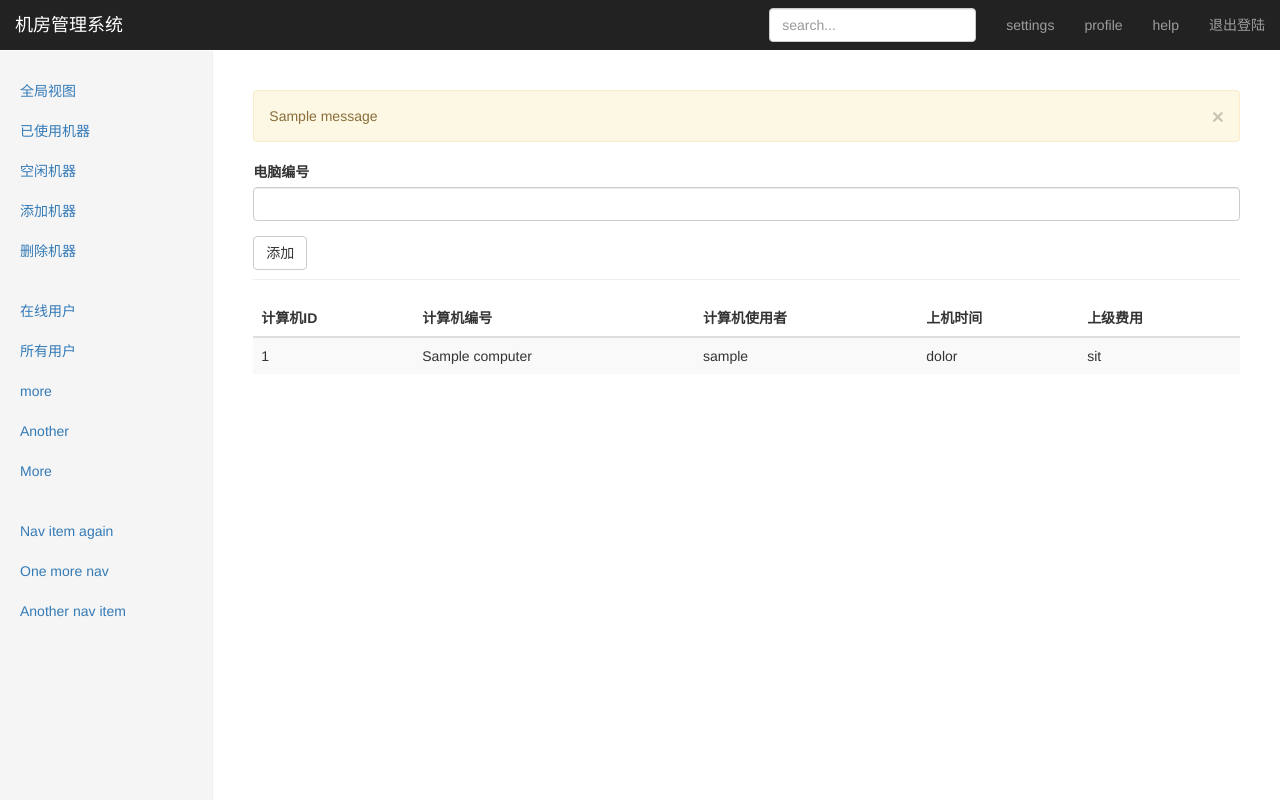
After one commit to mapan1984/crms, a Flask app: page /manage/add_computers in a window 1280 px wide. The commit adds this page. Run offline with Flask 2, Linux system fonts and the light colour scheme; a user stored in the database is signed in; tables that the repository leaves empty hold one stand-in row (values such as "Sample post"); one stand-in notice (Sample message) is shown; some libraries are stand-ins or nearby versions.

Commit message:
完成添加删除电脑中与数据库的交互

```diff
--- a/app/manage/views.py
+++ b/app/manage/views.py
@@ -1,5 +1,6 @@
 from flask import render_template, redirect, request, url_for, flash
 from flask.ext.login import login_user, logout_user, login_required
+from .. import db
 from . import manage
 from ..models import User, Computer
 from .forms import AddForm, DelForm
@@ -17,15 +18,38 @@ def free_computers():
     return render_template('manage/free_computers.html',
                            computer_list=Computer.query.all())
 
-@manage.route('/add_del_computers', methods=['GET', 'POST'])
-@login_required  # flask-login提供的修饰器，保护路由只能由登陆用户访问
-def add_del_computers():
+@manage.route('/add_computers', methods=['GET', 'POST'])
+@login_required
+def add_computers():
     add_form = AddForm()
+    if add_form.validate_on_submit():
+        computer = Computer.query.filter_by(name=add_form.name.data).first()
+        if computer == None:
+            c = Computer(name=add_form.name.data)
+            db.session.add(c)
+            flash('电脑已添加')
+        else:
+            flash('电脑已存在')
+        return redirect(url_for('manage.add_computers'))
+    return render_template('manage/add_computers.html',
+                           computer_list=Computer.query.all(),
+                           add_form=add_form)
+
+@manage.route('/del_computers', methods=['GET', 'POST'])
+@login_required
+def del_computers():
     del_form = DelForm()
-    return render_template('manage/add_del_computers.html',
+    if del_form.validate_on_submit():
+        computer = Computer.query.filter_by(name=del_form.name.data).first()
+        if computer != None:
+            db.session.delete(computer)
+            flash('电脑已删除')
+        else:
+            flash('电脑不存在')
+        return redirect(url_for('manage.del_computers'))
+    return render_template('manage/del_computers.html',
                            computer_list=Computer.query.all(),
-                           add_form=add_form, del_form=del_form)
-
+                           del_form=del_form)
 @manage.route('/logout')
 @login_required  # flask-login提供的修饰器，保护路由只能由登陆用户访问
 def logout():
--- a/app/templates/_layouts/default.html
+++ b/app/templates/_layouts/default.html
@@ -11,6 +11,8 @@
 <body style="position: relative; padding-top: 70px;">
   {% include '_includes/nav.html' %}
 
+  {% block content %}
+
     {% for message in get_flashed_messages() %}
     <div class="alert alert-warning">
       <button type="button" class="close" data-dismiss="alert">&times;</button>
@@ -18,7 +20,7 @@
     </div>
     {% endfor %}
 
-  {% block content %}{% endblock %}
+  {% endblock %}
 
   {% block js %}
     {% include '_includes/js.html' %}
--- a/app/templates/_layouts/manage_default.html
+++ b/app/templates/_layouts/manage_default.html
@@ -37,7 +37,8 @@
         <li ><a href="{{ url_for('main.manage_all_computers') }}">全局视图<span class="sr-only">(current)</span></a></li>
         <li><a href="{{ url_for('manage.busy_computers') }}">已使用机器</a></li>
         <li><a href="{{ url_for('manage.free_computers') }}">空闲机器</a></li>
-        <li><a href="{{ url_for('manage.add_del_computers') }}">添加/删除机器</a></li>
+        <li><a href="{{ url_for('manage.add_computers') }}">添加机器</a></li>
+        <li><a href="{{ url_for('manage.del_computers') }}">删除机器</a></li>
       </ul>
       <ul class="nav nav-sidebar">
         <li><a href="">在线用户</a></li>
@@ -53,6 +54,12 @@
       </ul>
     </div>
     <div class="col-sm-9 col-sm-offset-3 col-md-10 col-md-offset-2 main">
+      {% for message in get_flashed_messages() %}
+      <div class="alert alert-warning">
+        <button type="button" class="close" data-dismiss="alert">&times;</button>
+        {{ message }}
+      </div>
+      {% endfor %}
       {% block manage_content %}{% endblock %}
     </div>
   </div>
--- a/app/templates/_layouts/user_default.html
+++ b/app/templates/_layouts/user_default.html
@@ -1,6 +1,7 @@
 {% extends "_layouts/default.html" %}
 
 {% block content %}
+{{ super() }}
 <nav class="navbar navbar-inverse navbar-fixed-top">
   <div class="container-fluid">
     <div class="navbar-header">
--- /dev/null
+++ b/app/templates/manage/add_computers.html
@@ -0,0 +1,32 @@
+{% extends "_layouts/manage_default.html" %}
+{% import "bootstrap/wtf.html" as wtf %}
+
+{% block manage_content %}
+<div class="page-header">
+     {{ wtf.quick_form(add_form) }}
+</div>
+<div class="table-responsive">
+  <table class="table table-striped">
+    <thead>
+      <tr>
+        <th>计算机ID</th>
+        <th>计算机编号</th>
+        <th>计算机使用者</th>
+        <th>上机时间</th>
+        <th>上级费用</th>
+      </tr>
+    </thead>
+    <tbody>
+      {% for computer in computer_list %}
+      <tr>
+        <td>{{ computer.id }}</td>
+        <td>{{ computer.name }}</td>
+        <td>{% if computer.user != None %}{{ computer.user.username }}{% else %}无{% endif %}</td>
+        <td>dolor</td>
+        <td>sit</td>
+      </tr>
+      {% endfor %}
+    </tbody>
+  </table>
+</div>
+{% endblock %}
```
Also changed, not shown: app/templates/manage/del_computers.html (renamed from app/templates/manage/add_del_computers.html, +0 -19 lines). Lines whose indentation alone changed are shown as unchanged.
